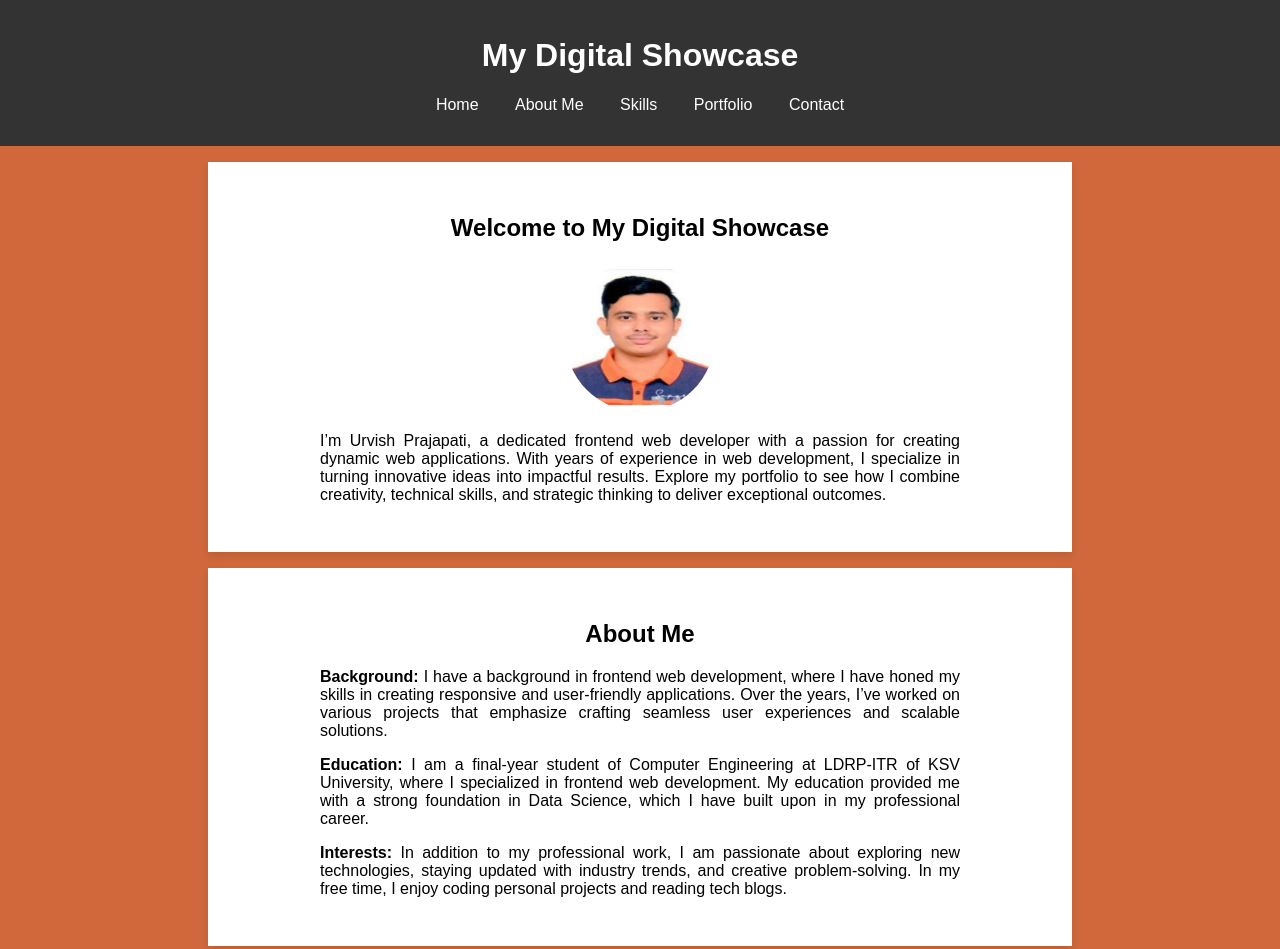
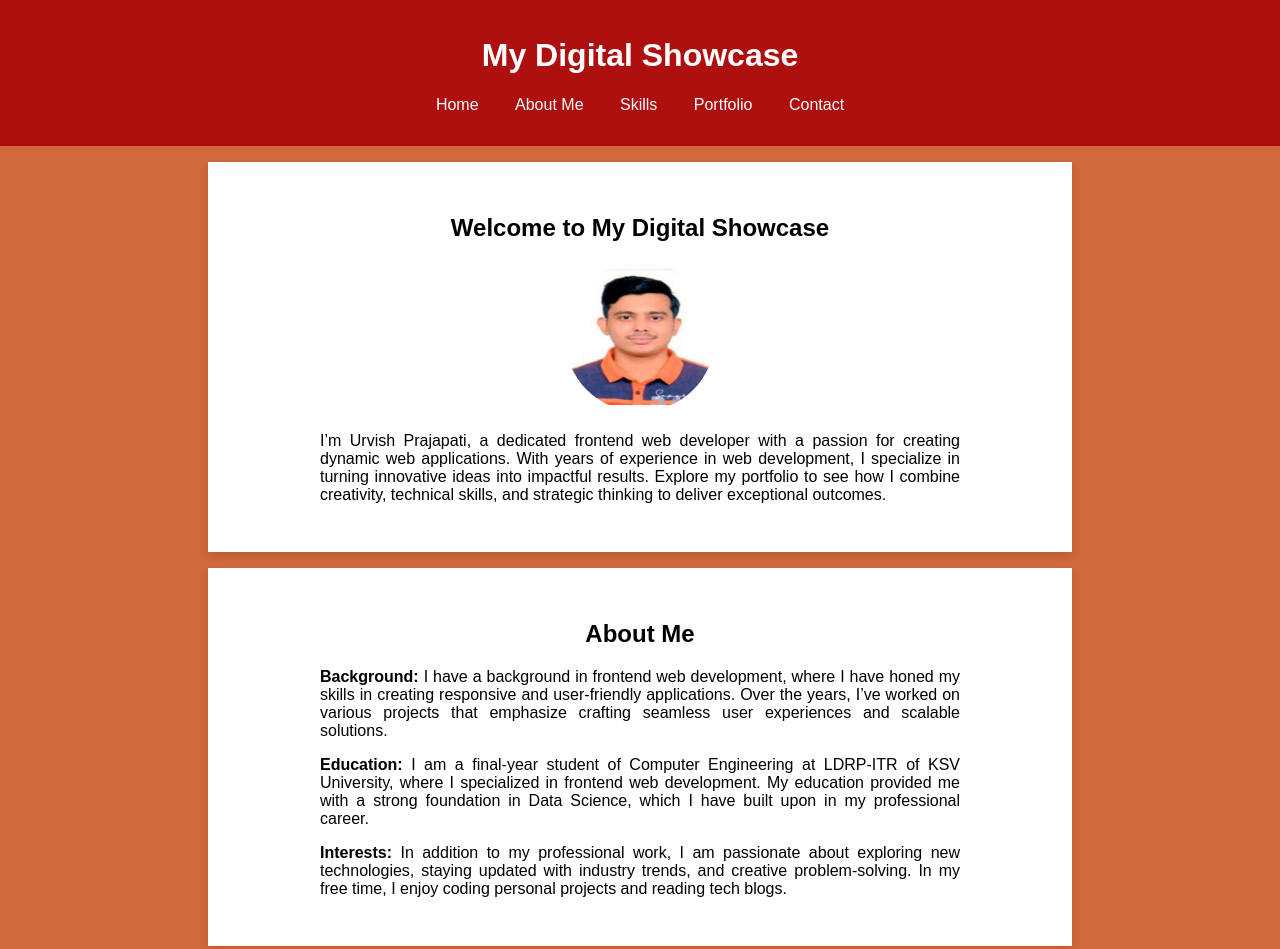
Before and after one commit to urvishprajapati/portfolio, a plain HTML site: page index.html in a window 1280 px wide. Shown: the top 949 px of the page. Drawn offline with Linux system fonts and the light colour scheme.

Commit message:
Update styles.css

```diff
--- a/styles.css
+++ b/styles.css
@@ -7,7 +7,7 @@ body {
 }
 
 header {
-    background-color: #333;
+    background-color: #ae1010;
     color: white;
     text-align: center;
     padding: 1rem 0;
```
